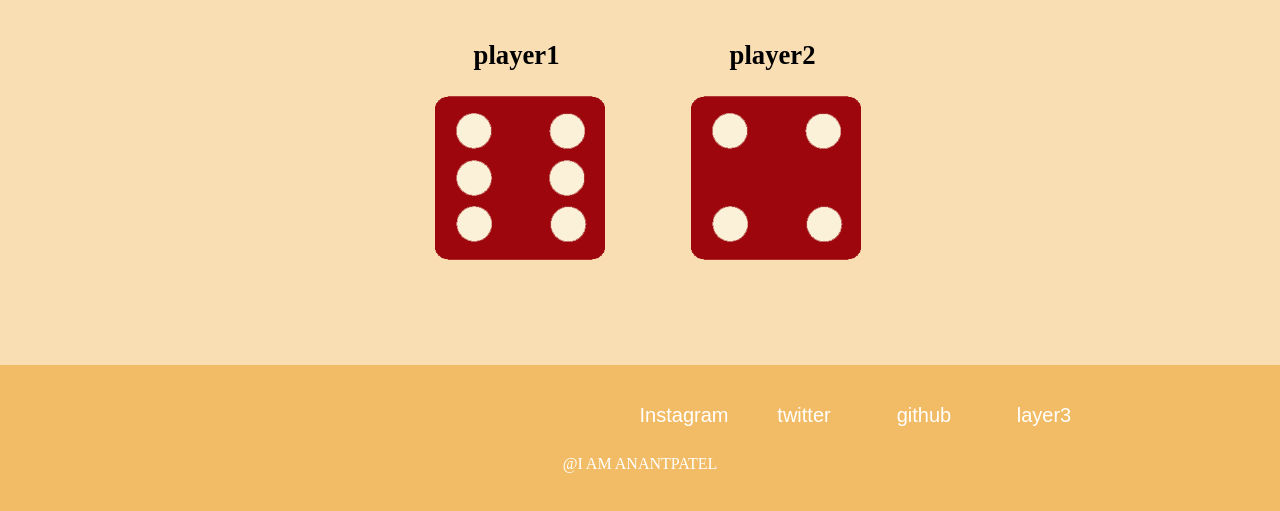
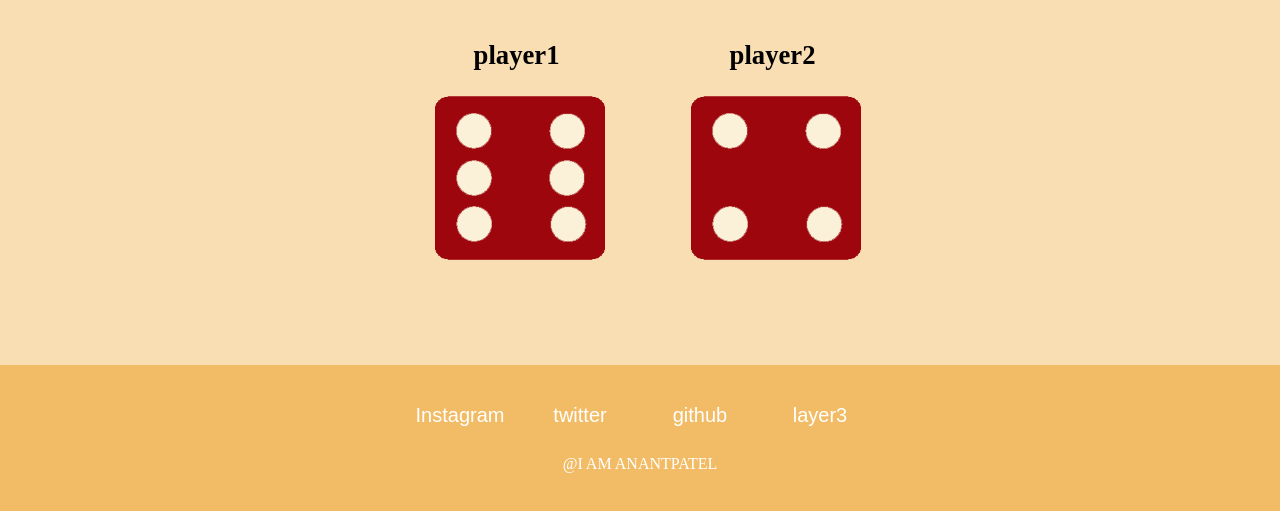
Before and after one commit to ANANTPATEL505/project2, a plain HTML site: page index.html in a window 1280 px wide. Shown: the part 285-796 px from the top of the page. Drawn offline with Linux system fonts and the light colour scheme.

Commit message:
Update style.css

```diff
--- a/style.css
+++ b/style.css
@@ -45,7 +45,6 @@ h2{
     margin-left:auto;
     margin-right: auto;
     padding: 3% 0 1% 0;
-    margin-left: 35%;
     display: grid;
     grid-template-columns:repeat(auto-fit,minmax(110px,120px));
     justify-content: center;
```
